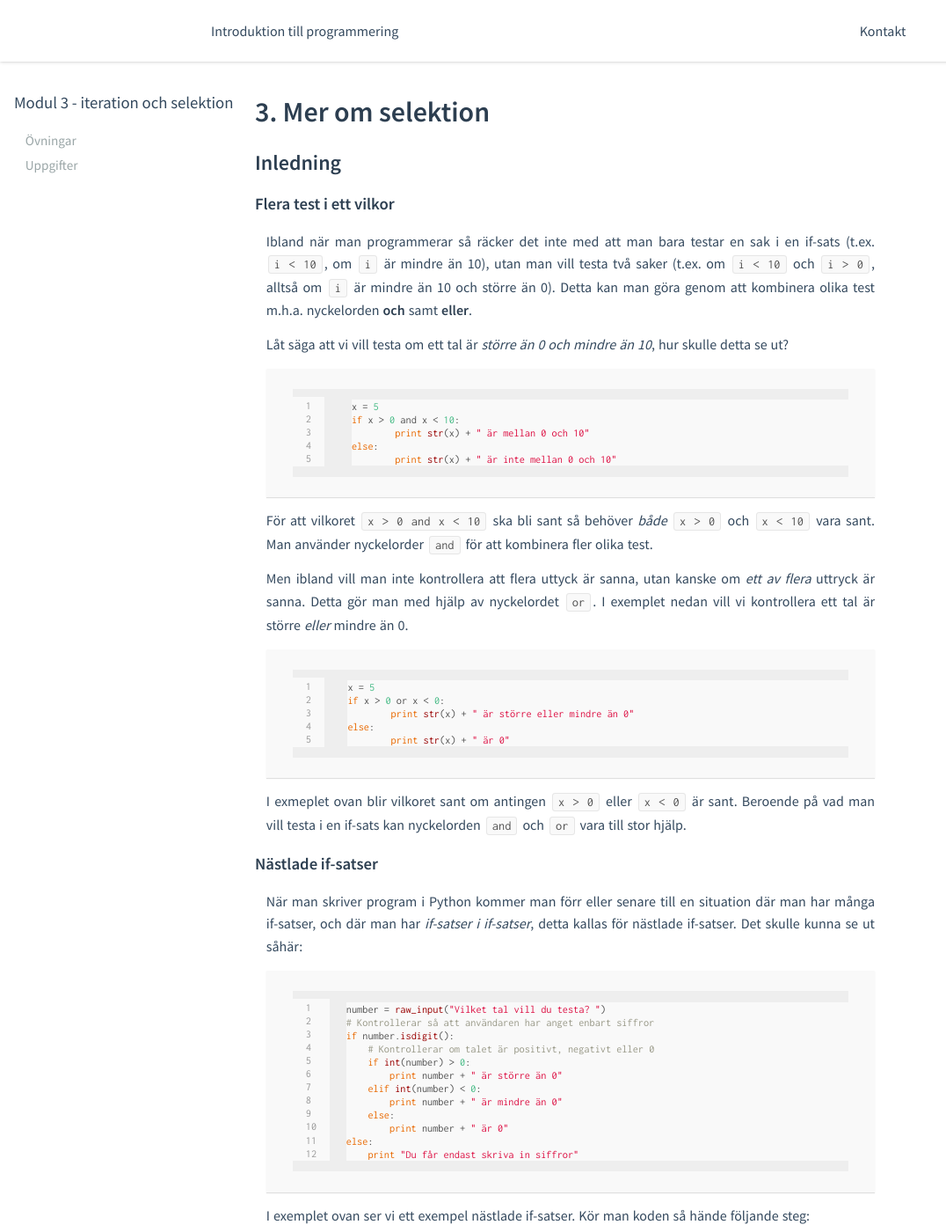
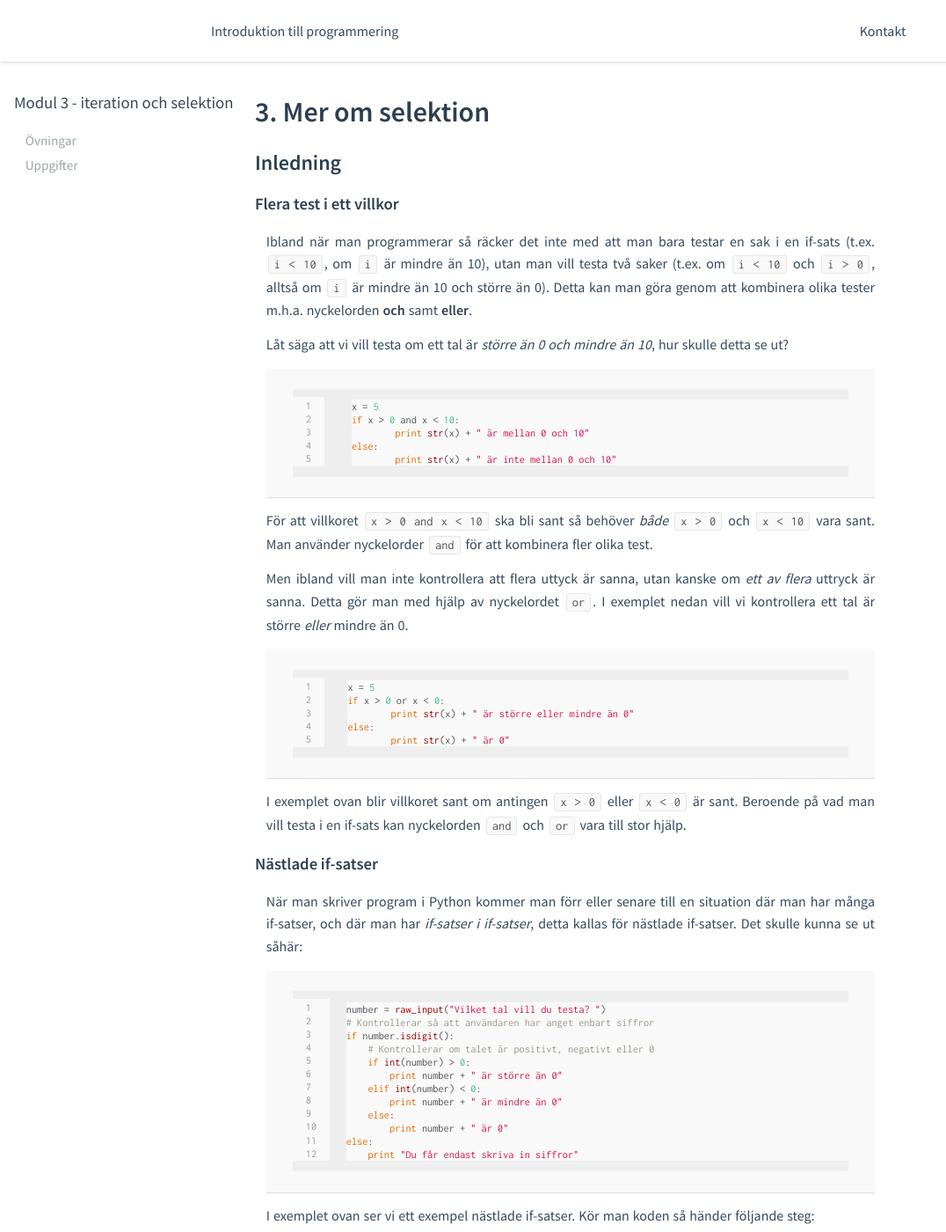
Before and after one commit to mau-dvmt/ia-python, a Jekyll site: the page built from modules/m4/exercises/L03.md, in a window 1280 px wide and 1400 px high. Shown: the whole window at 88% size, without its empty margins (0-1076 px from the left). Built offline with Jekyll 4.4.1, drawn with Linux system fonts in a browser that asks for light colours; some of the changed text lies outside the part shown.

Commit message:
Some proof reading.

```diff
--- a/modules/m4/exercises/L03.md
+++ b/modules/m4/exercises/L03.md
@@ -8,9 +8,9 @@ code: m3
 
 ## Inledning
 
-### Flera test i ett vilkor
+### Flera test i ett villkor
 
-Ibland när man programmerar så räcker det inte med att man bara testar en sak i en if-sats (t.ex. `i < 10`, om `i` är mindre än 10), utan man vill testa två saker (t.ex. om `i < 10` och `i > 0`, alltså om `i` är mindre än 10 och större än 0). Detta kan man göra genom att kombinera olika test m.h.a. nyckelorden __och__ samt __eller__.
+Ibland när man programmerar så räcker det inte med att man bara testar en sak i en if-sats (t.ex. `i < 10`, om `i` är mindre än 10), utan man vill testa två saker (t.ex. om `i < 10` och `i > 0`, alltså om `i` är mindre än 10 och större än 0). Detta kan man göra genom att kombinera olika tester m.h.a. nyckelorden __och__ samt __eller__.
 
 Låt säga att vi vill testa om ett tal är _större än 0 och mindre än 10_, hur skulle detta se ut?
 
@@ -22,7 +22,7 @@ else:
 	print str(x) + " är inte mellan 0 och 10"
 {% endhighlight %}
 
-För att vilkoret `x > 0 and x < 10` ska bli sant så behöver _både_ `x > 0` och `x < 10` vara sant. Man använder nyckelorder `and` för att kombinera fler olika test.
+För att villkoret `x > 0 and x < 10` ska bli sant så behöver _både_ `x > 0` och `x < 10` vara sant. Man använder nyckelorder `and` för att kombinera fler olika test.
 
 Men ibland vill man inte kontrollera att flera uttyck är sanna, utan kanske om _ett av flera_ uttryck är sanna. Detta gör man med hjälp av nyckelordet `or`. I exemplet nedan vill vi kontrollera ett tal är större _eller_ mindre än 0.
 
@@ -34,7 +34,7 @@ else:
 	print str(x) + " är 0"
 {% endhighlight %}
 
-I exmeplet ovan blir vilkoret sant om antingen `x > 0` eller  `x < 0` är sant. Beroende på vad man vill testa i en if-sats kan nyckelorden `and` och `or` vara till stor hjälp.
+I exemplet ovan blir villkoret sant om antingen `x > 0` eller  `x < 0` är sant. Beroende på vad man vill testa i en if-sats kan nyckelorden `and` och `or` vara till stor hjälp.
 
 ### Nästlade if-satser
 
@@ -55,7 +55,7 @@ else:
     print "Du får endast skriva in siffror"
 {% endhighlight %}
 
-I exemplet ovan ser vi ett exempel nästlade if-satser. Kör man koden så hände följande steg:
+I exemplet ovan ser vi ett exempel nästlade if-satser. Kör man koden så händer följande steg:
 
 1. Vi frågar användaren efter ett tal
 2. Vi kontrollerar om användaren endast skrivit in siffror
@@ -100,7 +100,7 @@ Vi kan sedan förra inlämningsuppgiften slå tärningar (slumpa fram ett tal me
 Denna uppgift ska ni lösa på två olika sätt:
 
 1. Med nästlade if-satser
-2. Genom vilkor med flera tester (if, elif, else)
+2. Genom villkor med flera tester (if, elif, else)
 
 Slutresultatet ska bli detsamma får båda era lösningar och se ut på följande sätt:
 
```
Also changed, not shown: modules/m4/exercises/L01.md (+1 -1 lines), modules/m4/exercises/L02.md (+1 -1 lines), modules/m4/exercises/L04.md (+5 -5 lines), modules/m4/exercises/L05.md (+5 -5 lines).
